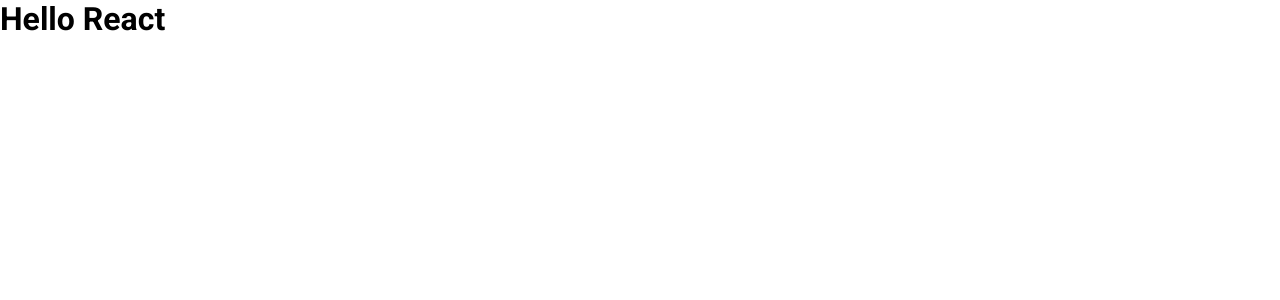
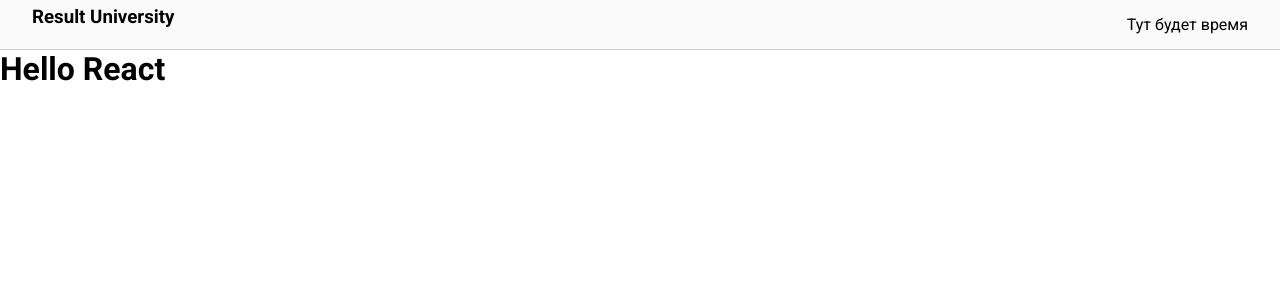
Before and after one commit to alexgit2023/react_learn, a React (Vite) app: page / in a window 1280 px wide. Shown: the top 300 px of the page. Built offline with nearby package versions, Linux system fonts and the light colour scheme.

Commit message:
header in App

```diff
--- a/src/App.jsx
+++ b/src/App.jsx
@@ -1,6 +1,12 @@
 function App() {
   return (
     <div>
+      <header>
+        <h3>
+          Result University
+        </h3>
+        <span>Тут будет время</span>
+      </header>
       <h1>Hello React</h1>
     </div>
   )
```
